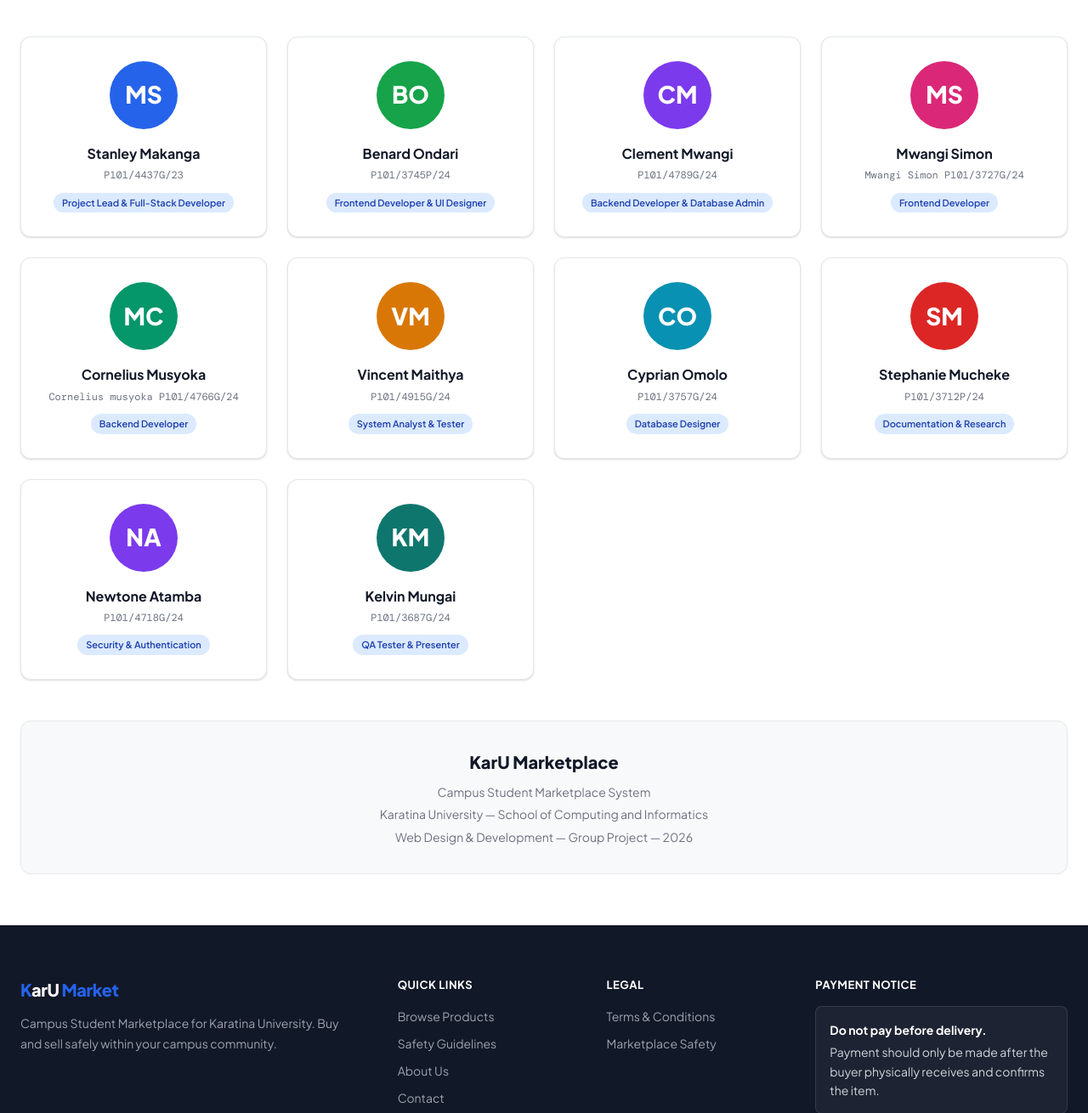
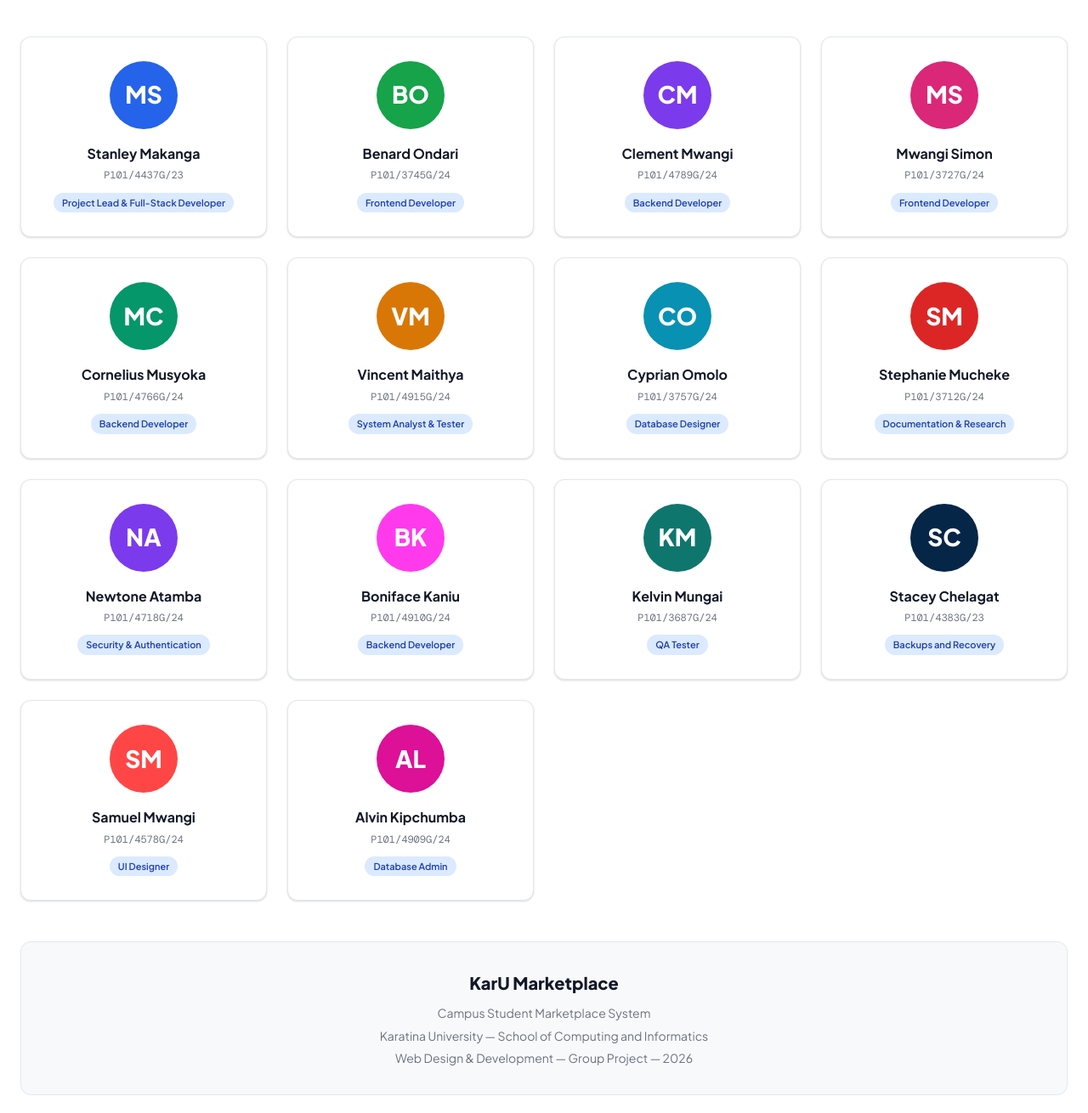
Before and after one commit to stano0048/group_project, a PHP site: page /members.php in a window 1280 px wide. Shown: the part 254-1564 px from the top of the page at 85% size. Run offline with PHP 8.4, Linux system fonts and the light colour scheme.

Commit message:
Add files via upload

```diff
--- a/members.php
+++ b/members.php
@@ -6,15 +6,19 @@ $user = get_user();
 
 $members = [
     ['name' => 'Stanley Makanga', 'admission' => 'P101/4437G/23', 'role' => 'Project Lead & Full-Stack Developer', 'initials' => 'MS', 'color' => '#2563eb'],
-    ['name' => 'Benard Ondari', 'admission' => 'P101/3745P/24', 'role' => 'Frontend Developer & UI Designer', 'initials' => 'BO', 'color' => '#16a34a'],
-    ['name' => 'Clement Mwangi', 'admission' => 'P101/4789G/24', 'role' => 'Backend Developer & Database Admin', 'initials' => 'CM', 'color' => '#7c3aed'],
-    ['name' => 'Mwangi Simon', 'admission' => 'Mwangi Simon P101/3727G/24', 'role' => 'Frontend Developer', 'initials' => 'MS', 'color' => '#db2777'],
-    ['name' => 'Cornelius Musyoka', 'admission' => 'Cornelius musyoka P101/4766G/24', 'role' => 'Backend Developer', 'initials' => 'MC', 'color' => '#059669'],
+    ['name' => 'Benard Ondari', 'admission' => 'P101/3745G/24', 'role' => 'Frontend Developer', 'initials' => 'BO', 'color' => '#16a34a'],
+    ['name' => 'Clement Mwangi', 'admission' => 'P101/4789G/24', 'role' => 'Backend Developer', 'initials' => 'CM', 'color' => '#7c3aed'],
+    ['name' => 'Mwangi Simon', 'admission' => 'P101/3727G/24', 'role' => 'Frontend Developer', 'initials' => 'MS', 'color' => '#db2777'],
+    ['name' => 'Cornelius Musyoka', 'admission' => 'P101/4766G/24', 'role' => 'Backend Developer', 'initials' => 'MC', 'color' => '#059669'],
     ['name' => 'Vincent Maithya', 'admission' => 'P101/4915G/24', 'role' => 'System Analyst & Tester', 'initials' => 'VM', 'color' => '#d97706'],
     ['name' => 'Cyprian Omolo', 'admission' => 'P101/3757G/24', 'role' => 'Database Designer', 'initials' => 'CO', 'color' => '#0891b2'],
-    ['name' => 'Stephanie Mucheke', 'admission' => 'P101/3712P/24', 'role' => 'Documentation & Research', 'initials' => 'SM', 'color' => '#dc2626'],
+    ['name' => 'Stephanie Mucheke', 'admission' => 'P101/3712G/24', 'role' => 'Documentation & Research', 'initials' => 'SM', 'color' => '#dc2626'],
     ['name' => 'Newtone Atamba', 'admission' => 'P101/4718G/24', 'role' => 'Security & Authentication', 'initials' => 'NA', 'color' => '#7c3aed'],
-    ['name' => 'Kelvin Mungai', 'admission' => 'P101/3687G/24', 'role' => 'QA Tester & Presenter', 'initials' => 'KM', 'color' => '#0f766e'],
+    ['name' => 'Boniface Kaniu', 'admission' => 'P101/4910G/24', 'role' => 'Backend Developer', 'initials' => 'BK', 'color' => '#ff3aed'],
+    ['name' => 'Kelvin Mungai', 'admission' => 'P101/3687G/24', 'role' => 'QA Tester', 'initials' => 'KM', 'color' => '#0f766e'],
+    [ 'name' => 'Stacey Chelagat', 'admission' => 'P101/4383G/23', 'role' => 'Backups and Recovery',  'initials' => 'SC', 'color' => '#052646'],
+    [ 'name' => 'Samuel Mwangi', 'admission' => 'P101/4578G/24', 'role' => 'UI Designer',  'initials' => 'SM', 'color' => '#ff4646'],
+    ['name' => 'Alvin Kipchumba', 'admission' => 'P101/4909G/24', 'role' => 'Database Admin', 'initials' => 'AL', 'color' => '#dd1098'],
 ];
 
 require_once 'includes/header.php';
```
